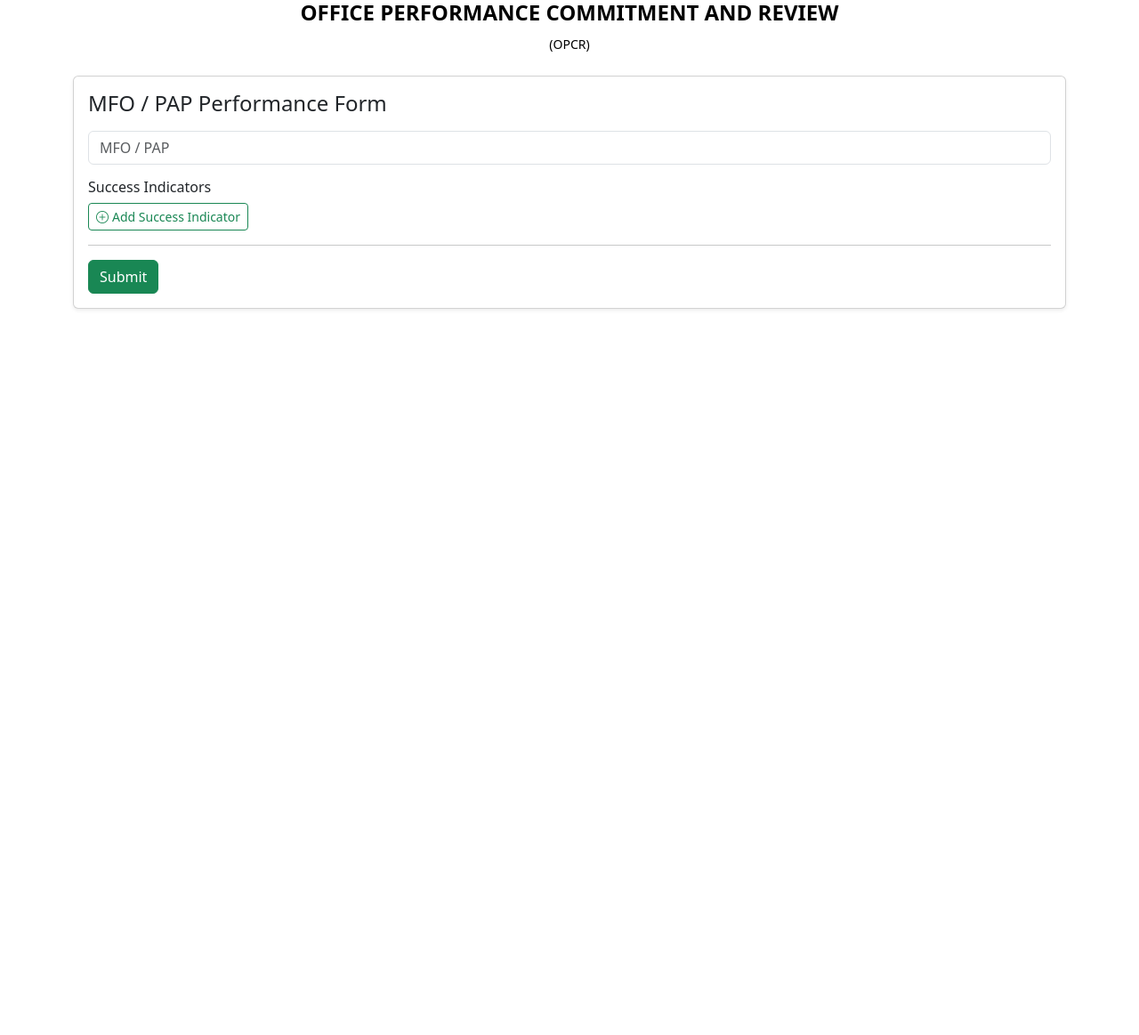
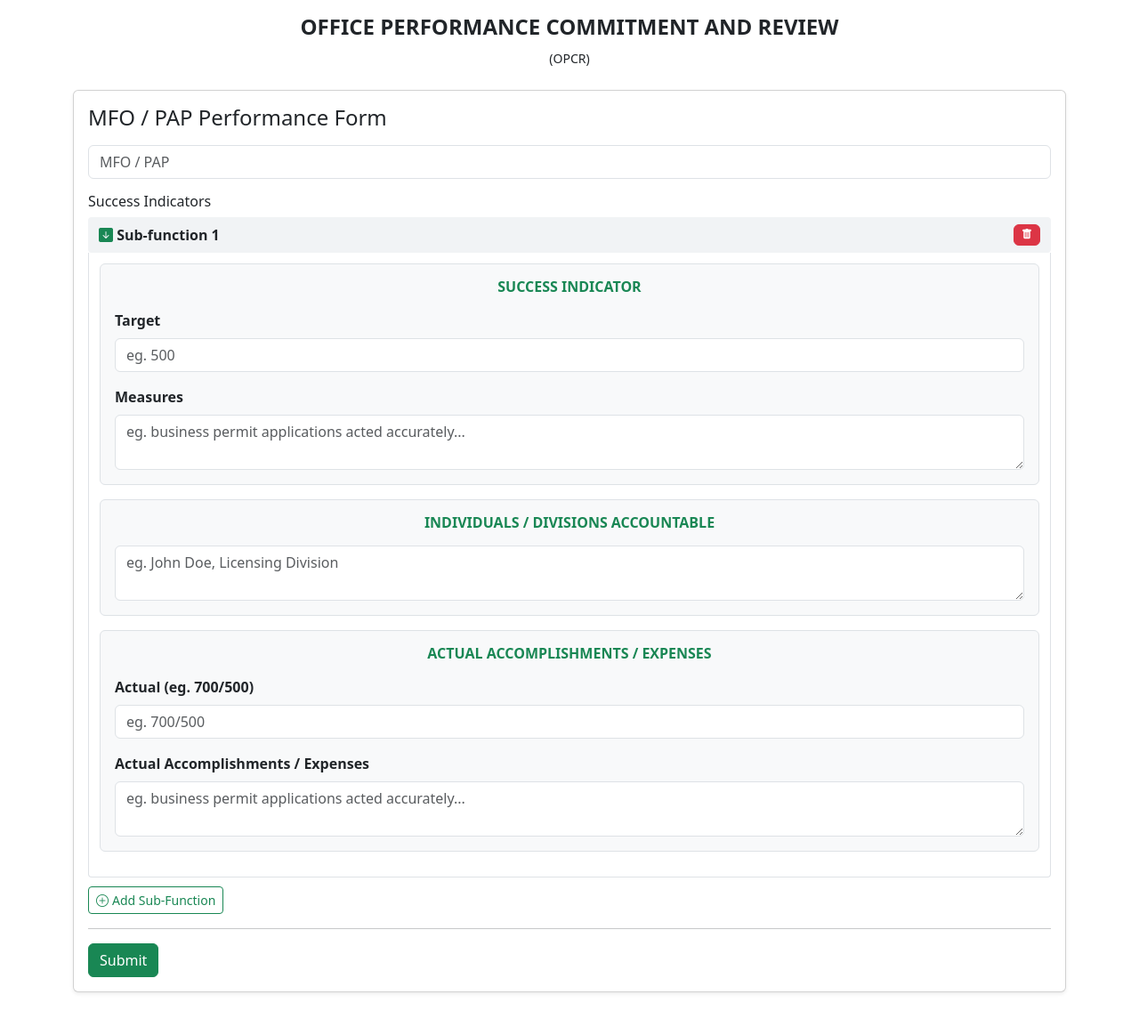
Before and after one commit to kentskiexD/LGU_HRM, a PHP site: page / in a window 1280 px wide. Shown: the whole page at 89% size. Before the commit the page ends 348 px from the top, so only its background shows below. Run offline with PHP 8.4, Linux system fonts and the light colour scheme; some libraries are stand-ins or nearby versions.

Commit message:
goods form> subfunction 1 appear, reload

```diff
--- a/index.php
+++ b/index.php
@@ -1,10 +1,3 @@
-<?php
-// require_once __DIR__ . '/../config/db.php';
-// require_once __DIR__ . '/../config/settings.php';
-// require_once __DIR__ . '/../layouts/header.php';
-// require_once __DIR__ . '/../layouts/sidebar.php';
-?>
-
 <!DOCTYPE html>
 <html lang="en">
 <head>
@@ -12,10 +5,7 @@
     <title>MFO / PAP Dynamic Form</title>
 
     <!-- Bootstrap CSS -->
-    <link
-      href="https://cdn.jsdelivr.net/npm/bootstrap@5.3.2/dist/css/bootstrap.min.css"
-      rel="stylesheet"
-    >
+    <link href="https://cdn.jsdelivr.net/npm/bootstrap@5.3.2/dist/css/bootstrap.min.css" rel="stylesheet">
 
     <!-- Bootstrap Icons -->
     <link href="https://cdn.jsdelivr.net/npm/bootstrap-icons/font/bootstrap-icons.css" rel="stylesheet">
@@ -24,7 +14,8 @@
     <script src="https://cdn.jsdelivr.net/npm/sweetalert2@11"></script>
 
     <style>
-        .indicator-card { margin-bottom: 8px; }
+        .indicator-card { margin-bottom: 10px; }
+
         .indicator-header {
             padding: 8px 12px;
             display: flex;
@@ -34,7 +25,9 @@
             background: #f1f3f5;
             border-radius: 4px;
         }
+
         .indicator-title { font-weight: 600; }
+
         .indicator-body {
             display: none;
             padding: 12px;
@@ -43,31 +36,41 @@
             border-top: none;
             border-radius: 0 0 4px 4px;
         }
-        textarea { resize: vertical; }
-        .btn-xs { padding: 2px 8px; font-size: 12px; }
+
+        .si-section {
+            background-color: #f8f9fa;
+            border-left: 5px solid #198754;
+        }
+
+        textarea {
+            resize: vertical;
+            min-height: 70px;
+        }
+
+        .btn-xs {
+            padding: 2px 8px;
+            font-size: 12px;
+        }
     </style>
 </head>
 
-
 <body>
 
-<div class="text-center mb-4">
-    <h4 class="fw-bold text-uppercase text-black">
+<div class="text-center mb-4 mt-3">
+    <h4 class="fw-bold text-uppercase text-dark">
         Office Performance Commitment and Review
     </h4>
-    <small class="text-black">(OPCR)</small>
+    <small class="text-dark">(OPCR)</small>
 </div>
 
-<div class="container mt-4 mb-5">
-
+<div class="container mb-5">
     <div class="card shadow-sm">
         <div class="card-body">
 
             <h4 class="mb-3">MFO / PAP Performance Form</h4>
 
-            <form method="POST" action="process_form.php">
+            <form method="POST" action="process_form.php" id="opcrForm">
 
-                <!-- MFO / PAP -->
                 <div class="mb-3">
                     <input type="text" name="mfo_pap" class="form-control"
                            placeholder="MFO / PAP" required>
@@ -81,7 +84,7 @@
                         class="btn btn-outline-success btn-sm d-flex align-items-center gap-1"
                         onclick="addIndicator()">
                     <i class="bi bi-plus-circle"></i>
-                    Add Success Indicator
+                    Add Sub-Function
                 </button>
 
                 <hr>
@@ -94,15 +97,39 @@
 
         </div>
     </div>
-
 </div>
 
 <script>
-let indicatorCount = 0;
+let formChanged = false;
 
+/* Track form changes */
+document.addEventListener("input", () => {
+    formChanged = true;
+});
+
+/* Warn on refresh / exit */
+window.addEventListener("beforeunload", function (e) {
+    if (formChanged) {
+        e.preventDefault();
+        e.returnValue = "";
+    }
+});
+
+/* Toggle indicator body */
+function toggleIndicator(header) {
+    const body = header.nextElementSibling;
+    body.style.display = body.style.display === "block" ? "none" : "block";
+}
+
+/* Renumber indicators */
+function renumberIndicators() {
+    document.querySelectorAll('.indicator-card').forEach((card, index) => {
+        card.querySelector('.indicator-number').textContent = index + 1;
+    });
+}
+
+/* Add indicator */
 function addIndicator() {
-    indicatorCount++;
-
     const container = document.getElementById("indicator-container");
     const block = document.createElement("div");
     block.className = "indicator-card";
@@ -111,59 +138,85 @@ function addIndicator() {
         <div class="indicator-header" onclick="toggleIndicator(this)">
             <span class="indicator-title">
                 <i class="bi bi-arrow-down-square-fill text-success"></i>
-                Success Indicator ${indicatorCount}
+                Sub-function <span class="indicator-number"></span>
             </span>
             <button type="button" class="btn btn-danger btn-xs"
-                onclick="event.stopPropagation(); deleteIndicator(this)">
+                onclick="deleteIndicator(this)">
                 <i class="bi bi-trash-fill"></i>
             </button>
         </div>
 
         <div class="indicator-body">
 
-            <div class="row g-2 mb-2">
-                <div class="col-md-2">
+            <div class="border rounded p-3 mb-3 si-section">
+                <div class="text-center mb-3">
+                    <h6 class="fw-bold text-uppercase text-success">Success Indicator</h6>
+                </div>
+
+                <div class="mb-3">
+                    <label class="form-label fw-semibold">Target</label>
                     <input type="number" name="indicator_number[]" class="form-control"
-                           placeholder="SI No." required>
+                           placeholder="eg. 500" required>
                 </div>
-                <div class="col-md-10">
-                    <input type="text" name="indicator_text[]" class="form-control"
-                           placeholder="Success Indicator (Targets + Measures)" required>
+
+                <div>
+                    <label class="form-label fw-semibold">Measures</label>
+                    <textarea name="indicator_text[]" class="form-control"
+                        placeholder="eg. business permit applications acted accurately..."
+                        required></textarea>
                 </div>
             </div>
 
-            <div class="mb-2">
-                <input type="text" name="accountable[]" class="form-control"
-                       placeholder="Individuals / Divisions Accountable" required>
+            <div class="border rounded p-3 mb-3 si-section">
+                <div class="text-center mb-3">
+                    <h6 class="fw-bold text-uppercase text-success">
+                        Individuals / Divisions Accountable
+                    </h6>
+                </div>
+
+                <textarea name="accountable[]" class="form-control"
+                    placeholder="eg. John Doe, Licensing Division"
+                    required></textarea>
             </div>
 
-            <div class="row g-2 mb-2">
-                <div class="col-md-3">
+            <div class="border rounded p-3 mb-3 si-section">
+                <div class="text-center mb-3">
+                    <h6 class="fw-bold text-uppercase text-success">
+                        Actual Accomplishments / Expenses
+                    </h6>
+                </div>
+
+                <div class="mb-3">
+                    <label class="form-label fw-semibold">Actual (eg. 700/500)</label>
                     <input type="text" name="actual_ratio[]" class="form-control"
-                           placeholder="Actual (e.g. 200/20)" required>
+                           placeholder="eg. 700/500" required>
                 </div>
-                <div class="col-md-9">
-                    <input type="text" name="actual_desc[]" class="form-control"
-                           placeholder="Actual Accomplishments / Expenses" required>
+
+                <div>
+                    <label class="form-label fw-semibold">
+                        Actual Accomplishments / Expenses
+                    </label>
+                    <textarea name="actual_desc[]" class="form-control"
+                        placeholder="eg. business permit applications acted accurately..."
+                        required></textarea>
                 </div>
             </div>
-
-
 
         </div>
     `;
 
     container.appendChild(block);
+    renumberIndicators();
+
+    // Open only the newest indicator
+    document.querySelectorAll('.indicator-body').forEach(b => b.style.display = 'none');
+    block.querySelector('.indicator-body').style.display = 'block';
 }
 
-function toggleIndicator(header) {
-    const body = header.nextElementSibling;
-    body.style.display = body.style.display === "block" ? "none" : "block";
-}
-
+/* Delete indicator */
 function deleteIndicator(btn) {
     Swal.fire({
-        title: 'Remove this indicator?',
+        title: 'Remove this sub-function?',
         text: 'This action cannot be undone.',
         icon: 'warning',
         showCancelButton: true,
@@ -174,17 +227,23 @@ function deleteIndicator(btn) {
     }).then((result) => {
         if (result.isConfirmed) {
             btn.closest('.indicator-card').remove();
+            renumberIndicators();
 
             Swal.fire({
                 icon: 'success',
                 title: 'Deleted!',
-                text: 'Success indicator removed.',
+                text: 'The sub-function has been removed.',
                 timer: 1500,
                 showConfirmButton: false
             });
         }
     });
 }
+
+/* Load first indicator on page load */
+document.addEventListener("DOMContentLoaded", function () {
+    addIndicator();
+});
 </script>
 
 </body>
```
